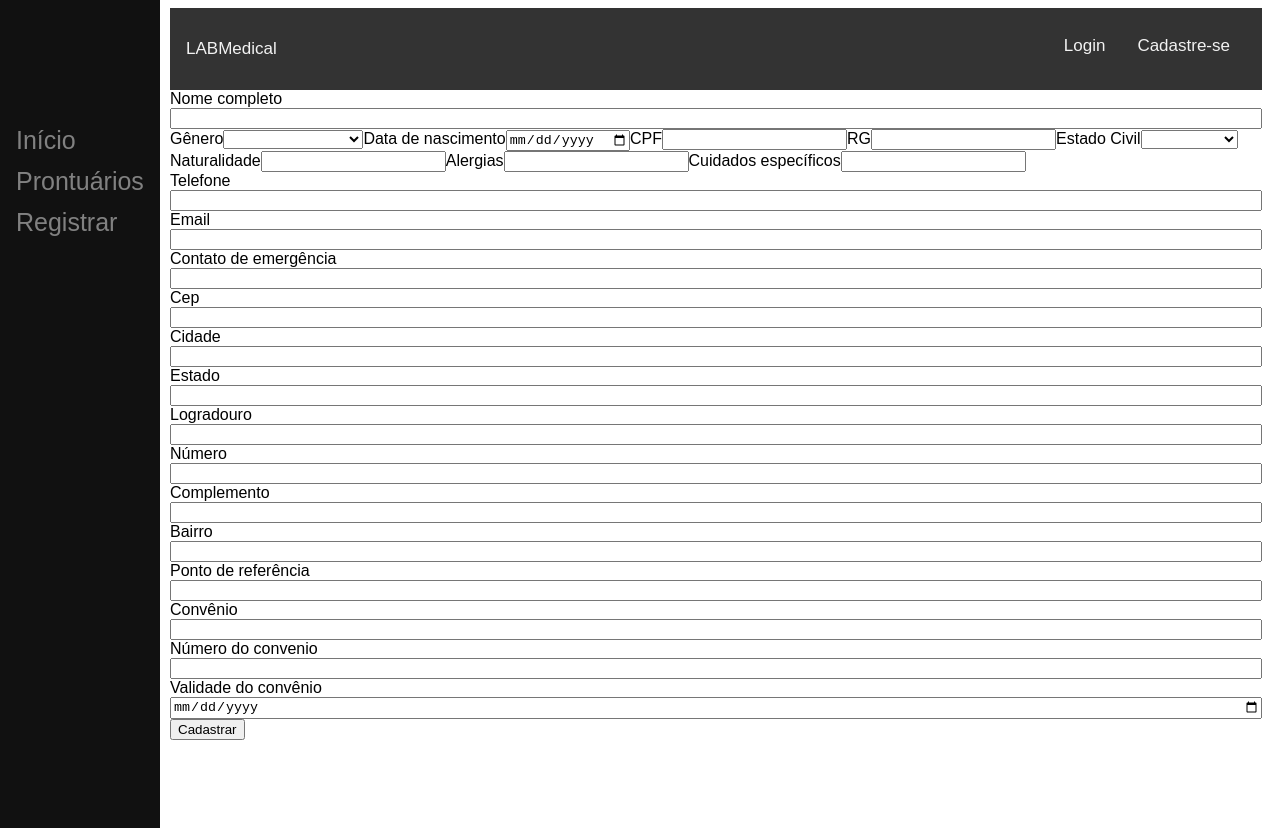
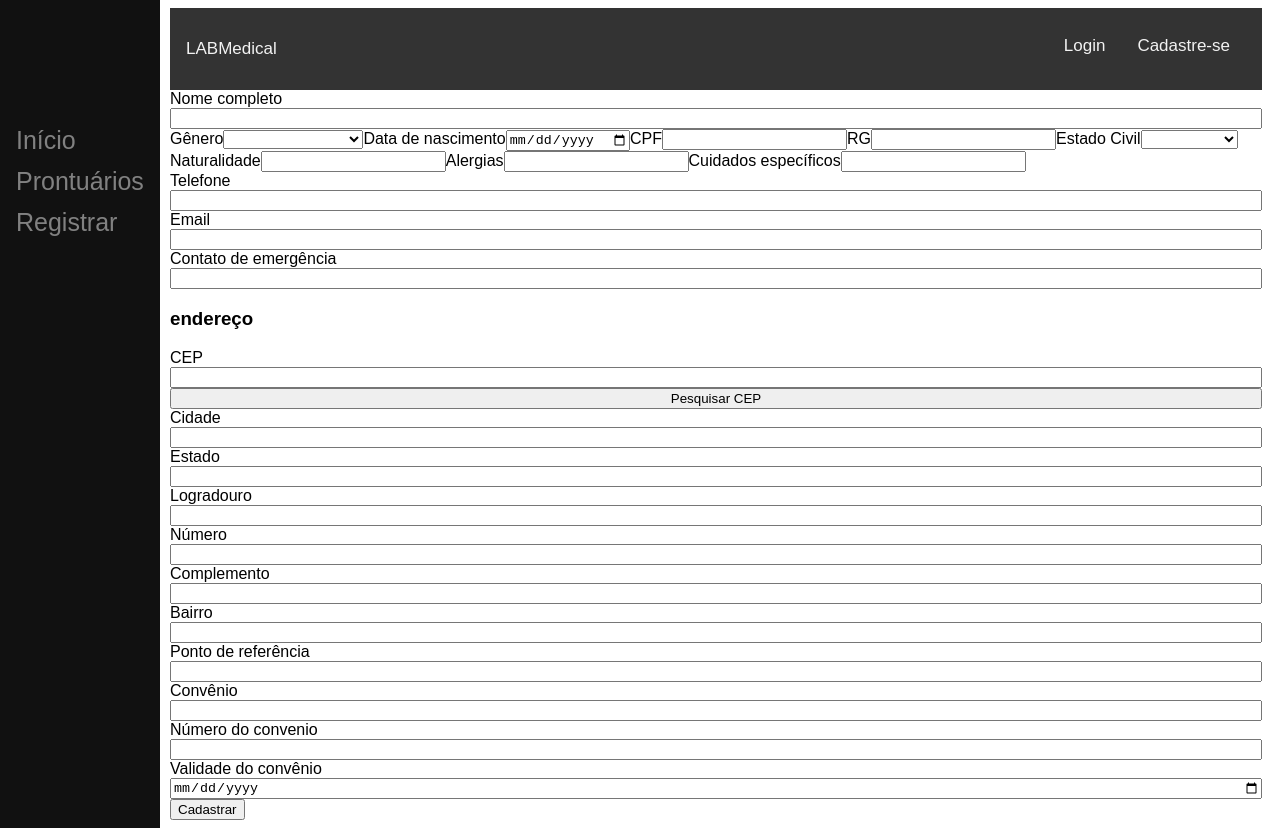
Before and after one commit to heloiseap/LABMedical, an Angular app in the folder LABMedical/: page /registrar/paciente in a window 1280 px wide. Before the commit the page ends 800 px from the top, so only its background shows below. Built offline with nearby package versions, Linux system fonts and the light colour scheme.

Commit message:
cpf api
falta melhorar aparencia do form (esta horrivel)

```diff
--- a/LABMedical/src/app/app.config.ts
+++ b/LABMedical/src/app/app.config.ts
@@ -3,7 +3,8 @@ import { provideRouter } from '@angular/router';
 
 import { routes } from './app.routes';
 import { provideClientHydration } from '@angular/platform-browser';
+import { provideHttpClient } from '@angular/common/http';
 
 export const appConfig: ApplicationConfig = {
-  providers: [provideRouter(routes), provideClientHydration()]
+  providers: [provideRouter(routes), provideClientHydration(),provideHttpClient()]
 };
--- /dev/null
+++ b/LABMedical/src/app/mod-paciente/endereco.service.ts
@@ -0,0 +1,20 @@
+import { HttpClient } from '@angular/common/http';
+import { Injectable } from '@angular/core';
+import { Observable } from 'rxjs';
+
+@Injectable({
+  providedIn: 'root'
+})
+export class EnderecoService {
+  url: string = 'https://viacep.com.br/ws/' + + 'json/'
+  //url: string = 'https://viacep.com.br/ws/88064730/json/'
+
+  constructor(private http: HttpClient) { }
+
+  pegarEndereco(cepIn: number): Observable<any> {
+    this.url = 'https://viacep.com.br/ws/' + cepIn + '/json/'
+    return this.http.get(this.url,{headers:{Accept: 'application/json'}})
+
+  }
+
+}
--- a/LABMedical/src/app/registrar/registrar-paciente/registrar-paciente.component.html
+++ b/LABMedical/src/app/registrar/registrar-paciente/registrar-paciente.component.html
@@ -16,8 +16,6 @@
       <option value="homemTrans">Homem trans</option>
       <option value="naoBinario">Não binário</option>
       <option value="naoInforma">Prefiro não informar</option>
-
-
     </select>
 
     <label for="data-nascimento">Data de nascimento</label>
@@ -28,7 +26,7 @@
       formControlName="dataNascimento"
     />
 
-    <label for="CPF">CPF</label>
+    <label for="cpf">CPF</label>
     <input type="number" id="cpf" name="cpf" formControlName="cpf" />
 
     <label for="rg">RG</label>
@@ -41,9 +39,7 @@
       <option value="viuva">Viúvo/a</option>
       <option value="separada">Separado/a</option>
       <option value="divorciada">Divorciado/a</option>
-
     </select>
-
 
     <label for="naturalidade">Naturalidade</label>
     <input
@@ -87,29 +83,19 @@
       name="contatoEmergencia"
       formControlName="contatoEmergencia"
     />
+  </div>
+  <div class="secao">
+    <h3>endereço</h3>
 
-    <label for="cep">Cep</label>
-    <input
-      type="number"
-      id="cep"
-      name="cep"
-      formControlName="cep"
-    />
+    <label for="cep">CEP</label>
+    <input type="number" id="cep" name="cep" formControlName="cep" />
+    <button type="button" id="pesquisarCep" (click)="pesquisarCep()">Pesquisar CEP</button>
+
     <label for="cidade">Cidade</label>
-  <input
-    type="text"
-    id="cidade"
-    name="cidade"
-    formControlName="cidade"
-  />
+    <input type="text" id="cidade" name="cidade" formControlName="cidade" />
 
     <label for="estado">Estado</label>
-  <input
-    type="text"
-    id="estado"
-    name="estado"
-    formControlName="estado"
-    />
+    <input type="text" id="estado" name="estado" formControlName="estado" />
 
     <label for="logradouro">Logradouro</label>
     <input
@@ -120,11 +106,7 @@
     />
 
     <label for="numero">Número</label>
-    <input
-    type="number"
-    id="numero"
-    name="numero"
-    formControlName="numero"/>
+    <input type="number" id="numero" name="numero" formControlName="numero" />
 
     <label for="complemento">Complemento</label>
     <input
@@ -134,22 +116,16 @@
       formControlName="complemento"
     />
 
-
     <label for="bairro">Bairro</label>
-    <input
-    type="text"
-    id="bairro"
-    name="bairro"
-    formControlName="bairro"/>
+    <input type="text" id="bairro" name="bairro" formControlName="bairro" />
 
     <label for="referencia">Ponto de referência</label>
     <input
       type="text"
       id="referencia"
       name="referencia"
-    formControlName="referencia"/>
-
-
+      formControlName="referencia"
+    />
   </div>
 
   <div class="secao">
--- a/LABMedical/src/app/registrar/registrar-paciente/registrar-paciente.component.ts
+++ b/LABMedical/src/app/registrar/registrar-paciente/registrar-paciente.component.ts
@@ -1,5 +1,6 @@
 import { Component, OnInit } from '@angular/core';
 import { FormControl, FormGroup, ReactiveFormsModule, Validators } from '@angular/forms';
+import { EnderecoService } from '../../mod-paciente/endereco.service';
 
 @Component({
   selector: 'app-registrar-paciente',
@@ -10,10 +11,43 @@ import { FormControl, FormGroup, ReactiveFormsModule, Validators } from '@angula
 })
 export class RegistrarPacienteComponent implements OnInit{
   registroPacienteForm!: FormGroup
+  endereco = {
+    cep: '',
+    cidade: '',
+    estado: '',
+    logradouro: '',
+    numero: '',
+    complemento: '',
+    bairro: '',
+    pontoReferencia: ''
+
+  }
+  constructor(private enderecoService: EnderecoService){}
 
   ngOnInit(){
     this.registrarPaciente()
 };
+  pesquisarCep(): void {
+
+    this.enderecoService.pegarEndereco(this.registroPacienteForm.controls['cep'].value).subscribe((data:any)=>
+      this.endereco = {
+        cep: data.cep,
+        cidade: data.localidade,
+        estado: data.uf,
+        logradouro: data.logradouro,
+        numero: '',
+        complemento:'',
+        bairro: '',
+        pontoReferencia:''
+      })
+      this.registroPacienteForm.patchValue({
+        cidade: this.endereco.cidade,
+        estado: this.endereco.estado,
+        logradouro: this.endereco.logradouro
+      })
+
+    }
+
   registrarPaciente() {
     this.registroPacienteForm = new FormGroup({
       nome: new FormControl('',[
```
Also changed, not shown: 1 other file (tests, documents, lock files or other folders). Lines whose indentation alone changed are shown as unchanged.
